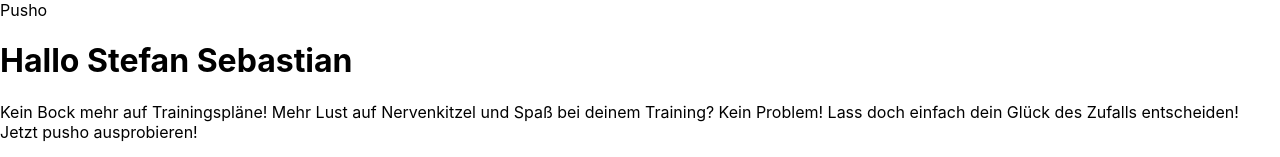
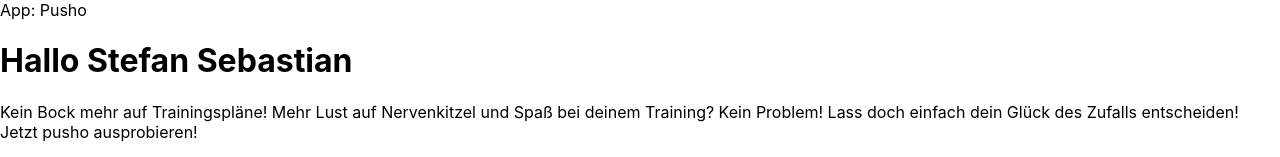
Before and after one commit to stefanhassinger/pushup-tool, a React (Create React App) app: page / in a window 1280 px wide. Shown: the top 157 px of the page. Built offline with nearby package versions, Linux system fonts and the light colour scheme.

Commit message:
change Name

```diff
--- a/src/App.js
+++ b/src/App.js
@@ -88,7 +88,7 @@
   return (
     <div className="pusho">
       <header className="pusho-header">
-        Pusho
+        App: Pusho
       </header>
 
       <Form subject = {subject}
```
